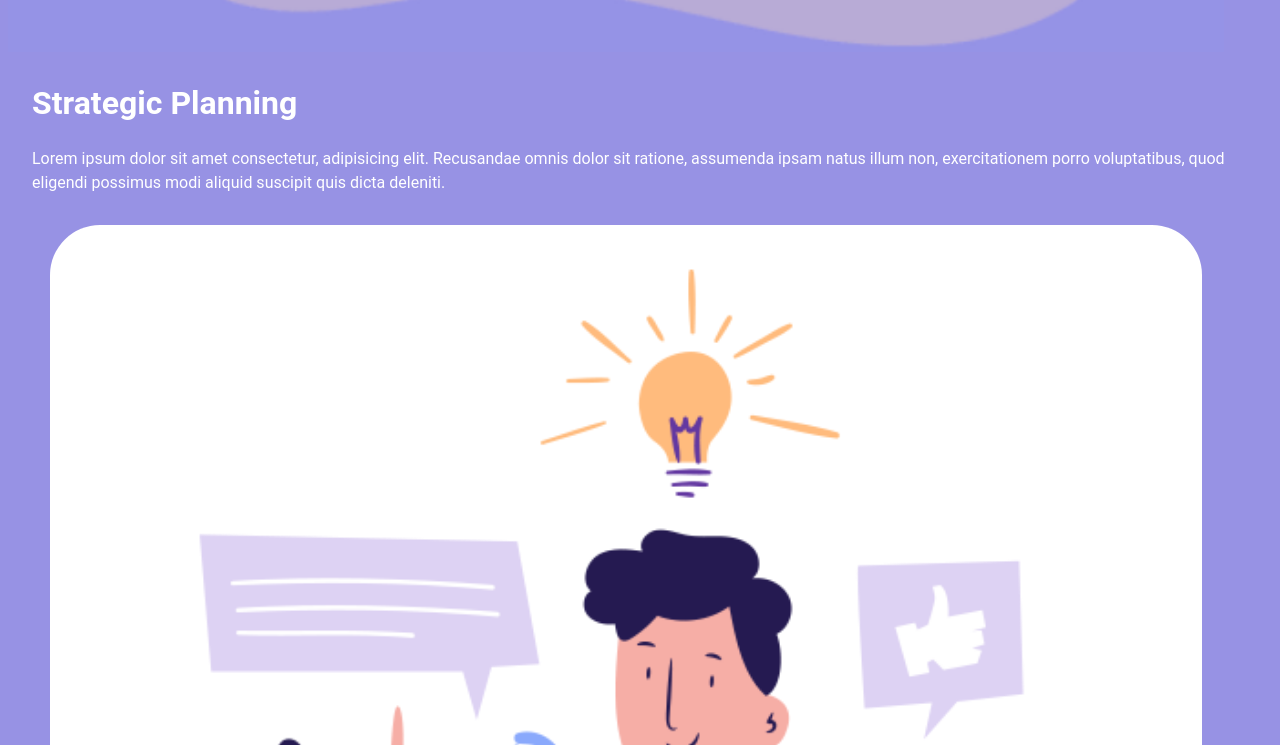
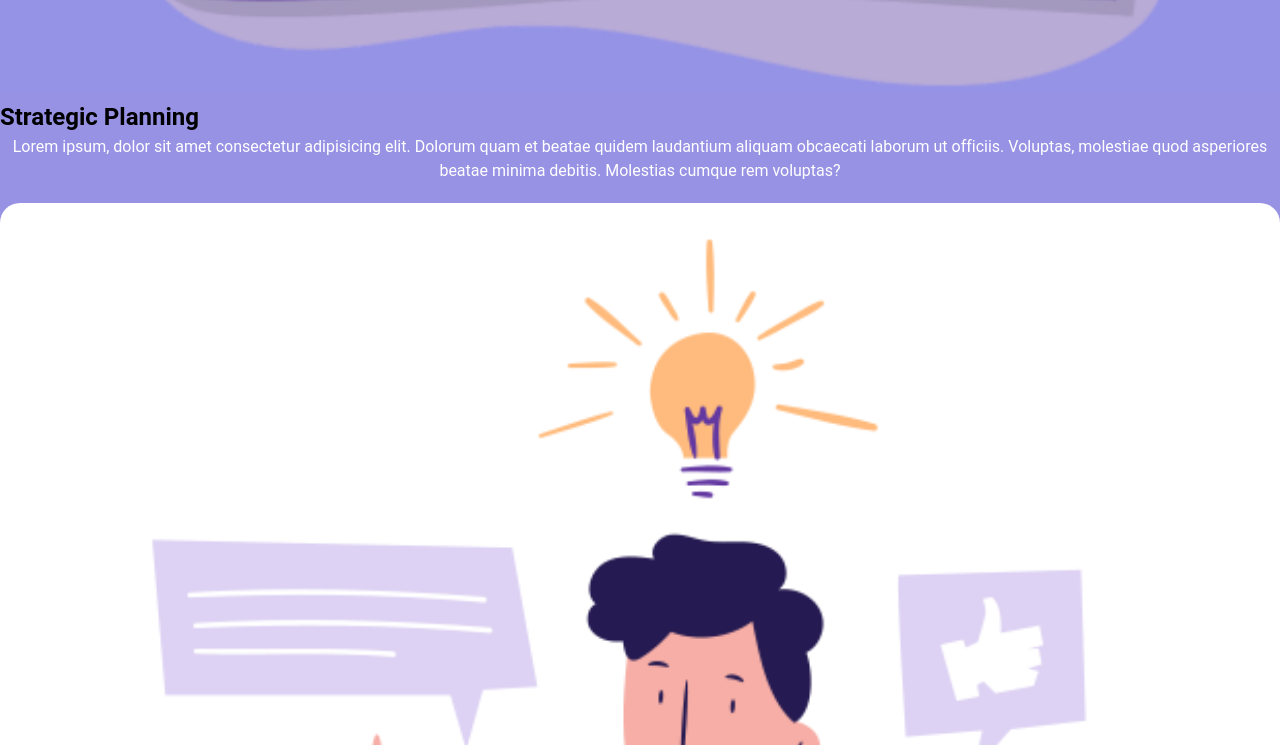
Before and after one commit to EliaBrambilla/htmlcss-responsive-layout, a plain HTML site: page index.html in a window 1280 px wide. Shown: the part 2255-3000 px from the top of the page. Drawn offline with Linux system fonts and the light colour scheme.

Commit message:
sistemo sezione 2

```diff
--- a/assets/css/style.css
+++ b/assets/css/style.css
@@ -54,6 +54,8 @@ ol {
     --blacksoft:#535252;
     --black:#000000;
 }
+
+
 
 
 /* by Brambilla Elia */
@@ -147,53 +149,27 @@ ul li{
 /* inizio seconda sezione */
 section{
     background-color: #9792e4;
-    margin-top:30px;
+    width: 100%;
+    margin:auto;
+    margin-top:40px;
 }
-section img{
-    width:90vw;
-    margin-top:30px;
-    width:95%;
-    margin-left:8px;
+.pic img{
+    width: 100%;
 }
-section h2{
+.text p{
     color:white;
-    width:95%;
-    margin:auto;
-    margin-top:20px;
-    font-size: 2rem;
+    text-align: center;
 }
-section p{
-    width:95%;
-    margin:auto;
-    color:white;
+
+.col-right{
+    background-color: white;
+    border-radius: 20px;
+    padding:20px;
     margin-top:20px;
 }
 
-.cc-card{
-    background-color: white;
-    border-radius: 50px;
-    width:90%;
-    margin-left:16px;
-    margin-top:30px;
-    text-align: center;
-}
-.cc-card p{
-    color: black;
-}
 
-.fa-arrow-down-long{
-    background-color: #9792e4;
-    border-radius: 50px;
-    font-size: 1.5rem;
-    padding: 10px 15px;
-    margin-top:20px;
-    margin-bottom:20px;
-    cursor: pointer;
-}
 
-.nav-2{
-    display: none;
-}
 /* media 374px */
 @media only screen and (min-width: 374px)  {
 .img-1{
@@ -399,7 +375,14 @@ section p{
     cursor: pointer;
 }
 /* sezione 1 */
-
+section{
+    display: flex;
+    flex-basis:30%;
+}
+.cc-card{
+    display: flex;
+    flex-basis:30%;
+}
 
 }
 /* media 1440 */
--- a/index.html
+++ b/index.html
@@ -60,19 +60,19 @@
         </div>
     </main>
     <!-- fine main -->
-    <!-- section 1 -->
-    <section>
-        <img src="./assets/img/planning1.png" alt="planning">
-        <h2>Strategic Planning</h2>
-        <p>Lorem ipsum dolor sit amet consectetur, adipisicing elit. Recusandae omnis dolor sit ratione, assumenda ipsam natus illum non, exercitationem porro voluptatibus, quod eligendi possimus modi aliquid suscipit quis dicta deleniti.</p>
-        <div class="cc-card">
-            <img class="back-img" src="./assets/img/planning2.png" alt="planning">
-            <h3>App Developement</h3>
-            <p>Develop an on-demand app for your delivery business to reach your targeted customers without any interruption.</p>
-            <span><i class="fa-solid fa-arrow-down-long"></i></span>
+  <section>
+    <div class="planning">
+        <div class="col-left">
+            <div class="pic"><img src="./assets/img/planning1.png" alt=""></div>
+            <div><h2>Strategic Planning</h2></div>
+            <div class="text"><p>Lorem ipsum, dolor sit amet consectetur adipisicing elit. Dolorum quam et beatae quidem laudantium aliquam obcaecati laborum ut officiis. Voluptas, molestiae quod asperiores beatae minima debitis. Molestias cumque rem voluptas?</p></div>
         </div>
-    </section>
-    <!-- fine section 1 -->
-
+        <div class="col-right">
+            <div class="pic"><img src="./assets/img/planning2.png" alt=""></div>
+            <div><h2>App Developement</h2></div>
+            <div class=""><p>Lorem ipsum dolor sit amet consectetur adipisicing elit. Exercitationem ullam, quas fugiat voluptatibus, veritatis reiciendis nemo, omnis pariatur tempora modi ratione voluptas excepturi dolor sequi numquam facere autem ipsa nostrum.</p></div>
+        </div>
+    </div>
+</section>
 </body>
 </html>
```
